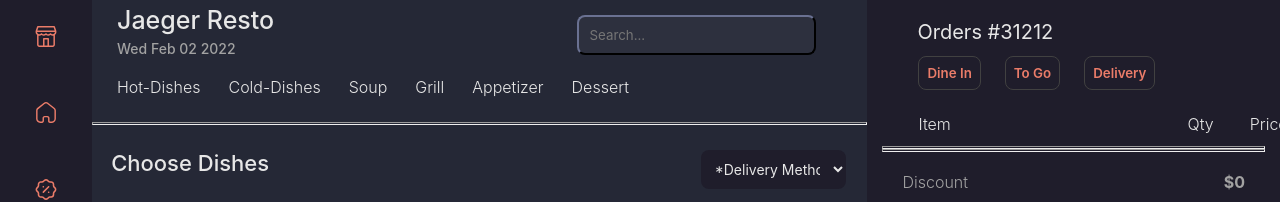
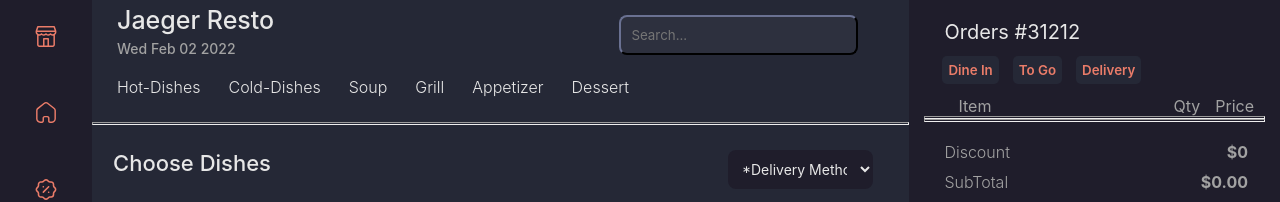
Before and after one commit to Anikreza/POS, a React (Create React App) app: page /categories/1 in a window 1280 px wide. Shown: the top 202 px of the page. Built offline with nearby package versions, Linux system fonts and the light colour scheme.

Commit message:
some styling for responsiveness

```diff
--- a/src/components/forms/TextField.js
+++ b/src/components/forms/TextField.js
@@ -3,7 +3,7 @@ import PropTypes from "prop-types";
 
 const TextField = (props) => {
     return (
-        <div>
+        <div style={{width:'100%'}}>
             <input
                 type={"text"}
                 // value={props.value}
--- a/src/style/dish.scss
+++ b/src/style/dish.scss
@@ -18,7 +18,7 @@
     margin-bottom: 40px;
     position: relative;
     width: 16vw;
-    height: 220px;
+    height: fit-content;
     z-index: 1;
     line-height: 3;
 
--- a/src/style/home.scss
+++ b/src/style/home.scss
@@ -12,8 +12,8 @@
   .home {
     position: relative;
     left: 92px;
+    margin-right: 92px;
     height: fit-content;
-    margin-right: 92px;
     background: $body-bg2;
     width: 75vw;
 
@@ -117,7 +117,7 @@
     .homeData {
       display: flex;
       justify-content: space-between;
-      padding: 0px;
+      padding: 0;
     }
 
     .row {
@@ -126,7 +126,7 @@
 
     .row,
     .row > .column {
-      padding: 0px;
+      padding: 0;
     }
 
     .row:after {
@@ -152,40 +152,47 @@
 
   .homeRightSide {
     padding: 15px;
-    width: 37vw;
+    width: 400px;
+    .flex-row-list{
+      color: $offWhite;
+      width: 100%;
+      display: flex;
+      list-style: none;
+      padding-left: 10%;
+      .toRight{
+        margin-right: 5px;
+        display: flex;
+        margin-left: auto;
+        li{
+          padding-right: 40px;
+          color: $offWhite;
+        }
+      }
+    }
 
     h2 {
       color: $appWhite;
       text-align: left;
       font-weight: 400;
       font-size: 20px;
-      padding: 5px 0 0 35px;
+      padding: 5px 0 0 20px;
     }
 
-    .flex-row {
+    .flex-row-home {
+      width: 100%;
       display: flex;
-      padding: 12px;
+      padding: 12px 12px 12px 4px;
 
       li {
         list-style: none;
-        margin-left: 24px;
+        margin-left: 14px;
         color: $appWhite;
         font-weight: 300;
-      }
-
-      .toRight {
-        display: flex;
-        margin-left: 56%;
-
-        li {
-          padding-left: 12px;
-          color: $appWhite;
-        }
       }
     }
 
     .orderList {
-      max-height: 58vh;
+       width: 100%;
       overflow-y: scroll;
       scrollbar-width: none;
     }
@@ -193,6 +200,7 @@
     .orderSubmitTab {
       padding: 10px 0 0 20px;
       text-align: left;
+      width: 95%;
 
       p {
         color: $offWhite;
@@ -210,6 +218,63 @@
 
 }
 
+@media screen and (min-width: 1920px){
+  .home-Container {
+    .home {
+      .topSection {
+        height: 10.5vh;
+      }
+    }
+  }
+}
+@media screen and (min-width: 3840px){
+  .home-Container {
+    .home {
+      .topSection {
+        height: 6vh;
+        .header {
+          padding: 20px 0 0 0;
+          margin-left: -40px;
+
+          .headerUl {
+            display: flex;
+            justify-content: space-between;
+            max-width: 40vw;
+
+            .activeLink {
+              a {
+                text-decoration: none;
+                color: $theme;
+                font-weight: 600;
+                font-size: 160%;
+              }
+
+              hr {
+                margin-top: 20px;
+                color: #EA7C69;
+                width: 35px;
+              }
+            }
+
+            .inActiveLink {
+              a {
+                font-size: 150%;
+                text-decoration: none;
+                color: $appWhite;
+                font-weight: 300;
+              }
+
+              hr {
+                display: none;
+              }
+            }
+          }
+        }
+      }
+    }
+  }
+}
+
 @media screen and (max-width: 800px) {
 
   .home-Container {
@@ -222,6 +287,7 @@
     .home {
       left: 0px;
       margin-right: 0;
+      width: 100%;
 
       .flex-split {
 
@@ -239,7 +305,7 @@
         padding: 10px;
 
         .dropDownIcon {
-          display: none;
+          display: block;
           cursor: pointer;
           margin-top: 25px;
 
@@ -340,6 +406,7 @@
     }
 
     .homeRightSide {
+      display: none;
       padding: 3px;
       width: 34vw;
 
--- a/src/style/items.scss
+++ b/src/style/items.scss
@@ -1,38 +1,40 @@
 @import "../style/variables";
 
 .cartItems{
-  width: 390px;
-  height: 160px;
-  margin: 10px 0px 0px 30px ;
+  width: 100%;
+  height: fit-content;
+  padding-bottom: 20px ;
+  margin: 10px 0 0 10px ;
   background: inherit;
   color: $appWhite;
 
   .flex-row{
+    width: 90%;
     display: flex;
     img{
       margin-top: 5%;
+      padding-left: 5px;
       width: 14%;
       height: 14%;
     }
     .flex-sum-row{
-
       .space-between{
         display: flex;
-        margin-left: 20%;
       }
       h5{
-        padding: 15px;
+        padding: 12px;
         background: $body-bg2;
         color: $appWhite;
         margin-top: 30%;
-        min-width: 15px;
-        max-width: 15px;
+        min-width: 25px;
+        max-width: 25px;
         border-radius: 8px;
       }
      p{
        margin-top: 45%;
-       font-size: 13px;
-       margin-left: 10px;
+       font-size: 12px;
+       margin-left: 15px;
+       margin-right: -10px;
        min-width: 20px;
        max-width: 20px;
      }
@@ -42,42 +44,44 @@
     display: flex;
     flex-direction: column;
     padding-left: 10px;
-    margin-top: 10px;
-    width: 200px;
+    margin-top: 4%;
+    width: 100%;
     p{
       font-size: 13px;
       text-align: left;
-      width: 200px;
+      width: 90%;
       padding-bottom: 10px;
-      margin-right: 10%;
     }
     h1{
-      font-size: 13px;
+      font-size: 12px;
       text-align: left;
       margin-top: -6px;
       color: gray;
-      margin-right: 10%;
     }
   }
   .flex-row-form{
-    padding-left: 10px;
+    padding-top: 15px;
+    width: 100%;
+    padding-left: 0;
     display: flex;
+    justify-content: space-between;
 
     input{
       background: #2D303E;
       border-style: none;
       height: 28px;
-      width: 302px;
-      margin: 0px 10px 0 0 ;
+      margin: 0 10px 0 0 ;
       color: $appWhite;
+      width: 88%;
       padding: 6px 6px 6px 15px;
       border-radius: 8px;
       outline: $theme;
     }
     img{
       cursor: pointer;
-      width: 30px;
-      height: 35px;
+      margin-right: 5%;
+      width: 28px;
+      height: 34px;
     }
   }
 }
@@ -85,7 +89,7 @@
 
 @media screen and (max-width: 800px) {
   .cartItems{
-    width: 190px;
+    width: 100px;
     height: fit-content;
     margin: 0 ;
 
@@ -93,21 +97,16 @@
       img{
         margin-top: 5%;
         margin-left: 20%;
-        width: 24%;
-        height: 24%;
+        width: 44%;
+        height: 44%;
       }
       .flex-sum-row{
-
+        width: 100%;
         .space-between{
-          display: flex;
-          flex-direction: column;
-          margin-left: 0;
         }
         h5{
           padding: 7px;
           background: $body-bg2;
-          margin-top: 5%;
-          margin-left: 4px;
           min-width: 15px;
           max-width: 15px;
           border-radius: 8px;
@@ -128,7 +127,7 @@
       margin-top: 5px;
       p{
         font-size: 11px;
-        width: 70%;
+        width: 50%;
         text-align: left;
         padding-bottom: 10px;
       }
--- a/src/style/tabs.scss
+++ b/src/style/tabs.scss
@@ -1,20 +1,18 @@
 @import "variables";
 
 .tabs {
+  min-width: max-content;
   .activeStyle {
-    padding: 8px;
+    padding: 6px;
     background: $theme;
     border-radius: 5px;
     color: $appWhite;
     font-weight: 600;
   }
   .normalStyle{
-    border-style: ridge;
-    border-width: thin;
-    border-color: #414141;
-    padding: 8px;
-    background: $body-bg1;
-    border-radius: 8px;
+    padding: 6px;
+    background: $body-bg2;
+    border-radius: 5px;
     color: $theme;
     font-weight: 600;
   }
--- a/src/views/home/Home.js
+++ b/src/views/home/Home.js
@@ -40,7 +40,7 @@ const Home = (props) => {
             </div>
             <div className='homeRightSide'>
                 <h2>Orders #31212 </h2>
-                <div className='flex-row'>
+                <div className='flex-row-home'>
                     {
                         DeliveryMethod.map((method) => (
                             <li key={method.id}>
@@ -50,16 +50,16 @@ const Home = (props) => {
                     }
                 </div>
 
-                <div className='flex-row'>
+                <div className='flex-row-list'>
                     <li>
-                        <p>Item</p>
+                        Item
                     </li>
                     <div className='toRight'>
                         <li>
-                            <p>Qty</p>
+                            Qty
                         </li>
-                        <li>
-                            <p>Price</p>
+                        <li style={{marginLeft:'-25px'}}>
+                            Price
                         </li>
                     </div>
                 </div>
```
